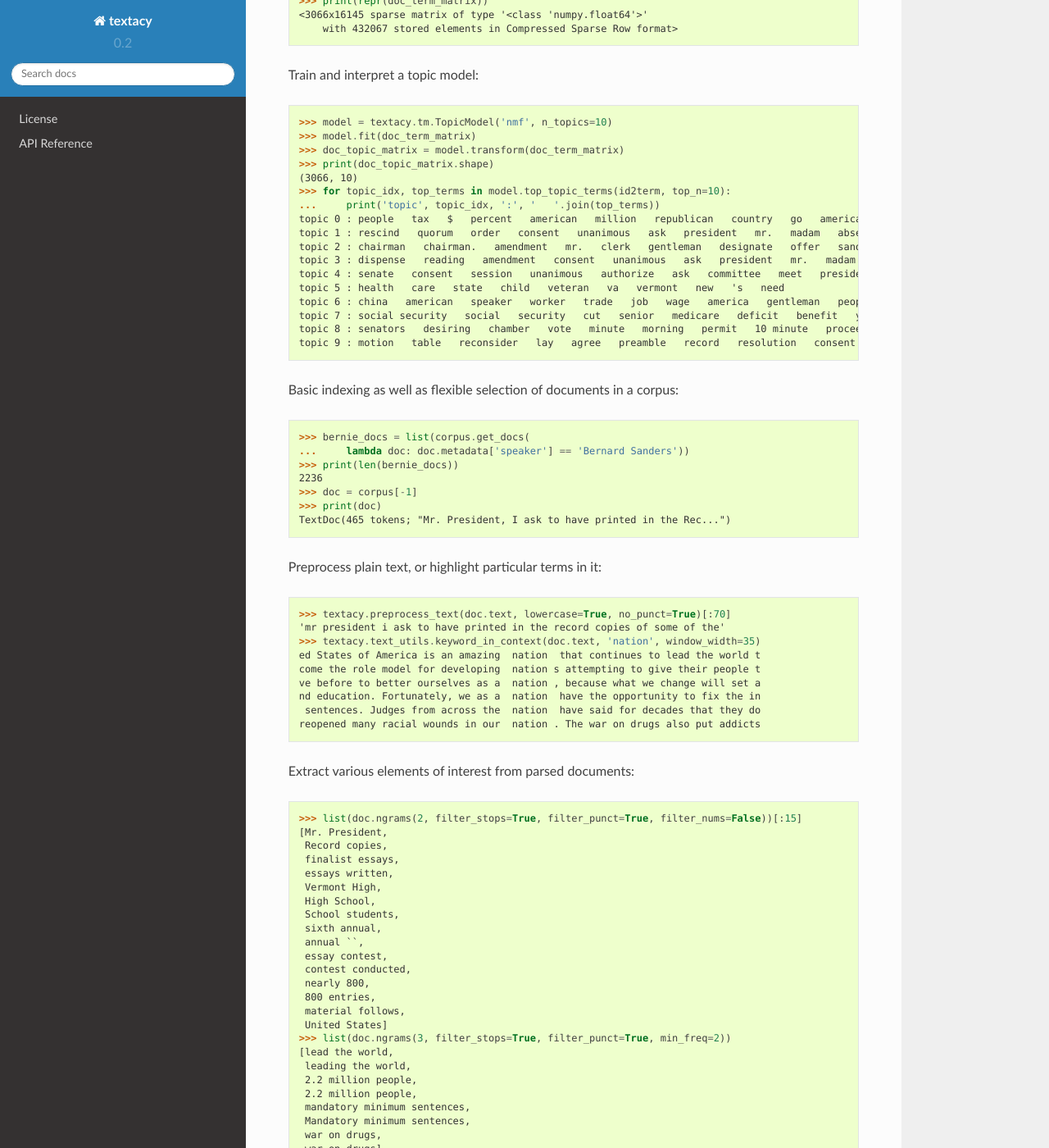
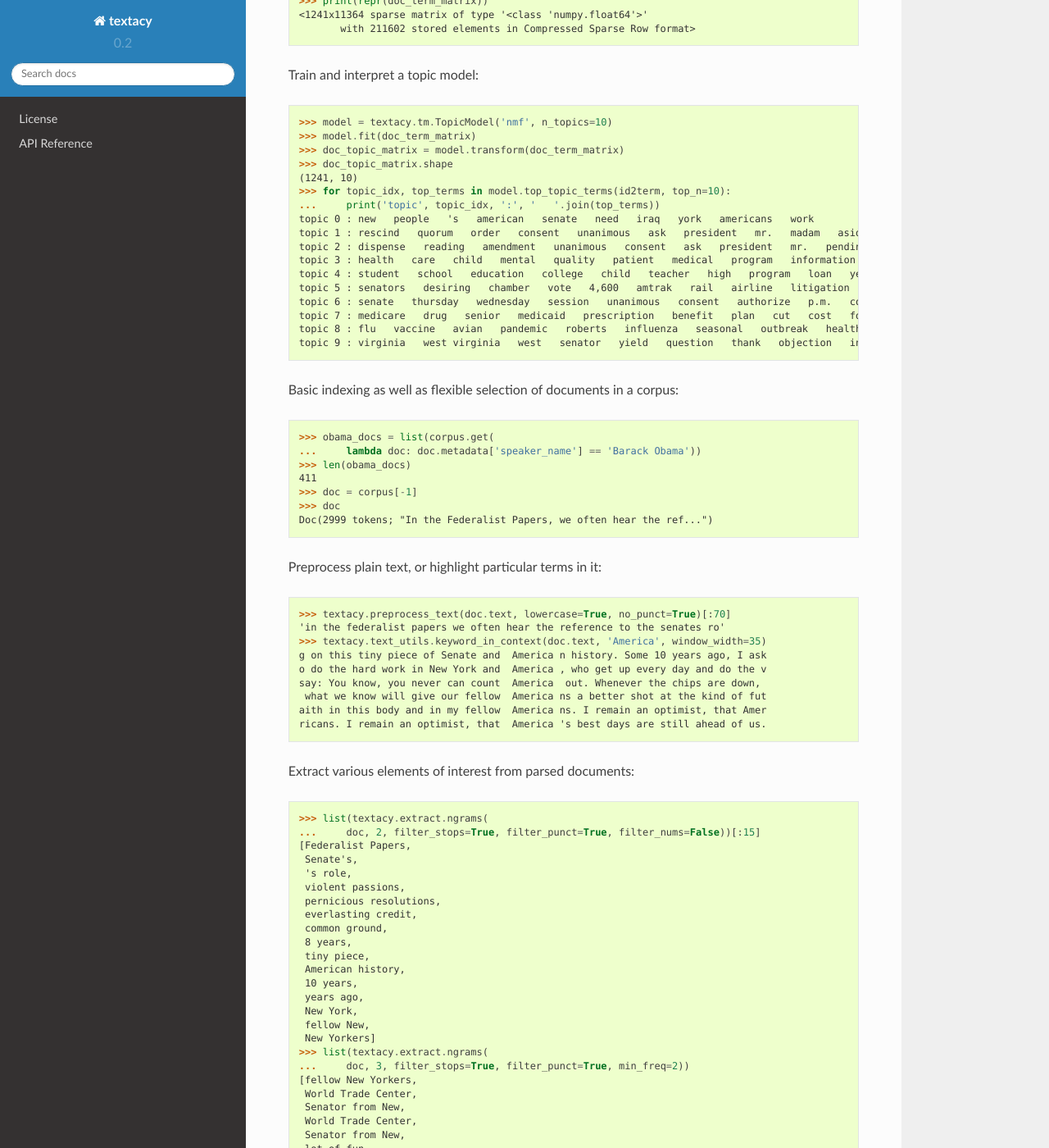
Before and after one commit to chartbeat-labs/textacy, a Sphinx documentation site: the page built from docs/source/index.rst, in a window 1280 px wide and 1400 px high, scrolled down 1508 px. Shown: the whole window at 82% size. Built offline with Sphinx 7.4.7 and the Read the Docs theme 2.0.0, drawn with Linux system fonts in a browser that asks for light colours; some of the changed text lies outside the part shown.

Commit message:
Updated main README and usage example
- also fixed some docstring object referencing issues

```diff
--- a/docs/source/index.rst
+++ b/docs/source/index.rst
@@ -2,24 +2,21 @@
 textacy: higher-level NLP built on spaCy
 ========================================
 
-``textacy`` is a Python library for performing higher-level natural language processing (NLP) tasks, built on the high-performance `spaCy <https://spacy.io/>`_ library. With the basics --- tokenization, part-of-speech tagging, dependency parsing, etc. --- offloaded to another library, ``textacy`` focuses on tasks facilitated by the ready availability of tokenized, POS-tagged, and parsed text.
+``textacy`` is a Python library for performing higher-level natural language processing (NLP) tasks, built on the high-performance spaCy_ library. With the basics --- tokenization, part-of-speech tagging, dependency parsing, etc. --- offloaded to another library, ``textacy`` focuses on tasks facilitated by the ready availability of tokenized, POS-tagged, and parsed text.
 
 
 Features
 --------
 
-- Stream text, json, and spaCy binary data to and from disk
+- Stream text, json, csv, and spaCy binary data to and from disk
 - Clean and normalize raw text, *before* analyzing it
-- Streaming readers for Wikipedia and Reddit, plus the bundled "Bernie & Hillary" corpus
-- Easy access to and filtering of basic linguistic elements, such as words, sentences, and ngrams
-- Extraction of structured information, including named entities, acronyms and their definitions, and direct quotations
-- String, set, and document similarity metrics
-- Unsupervised key term extraction by various algorithms
-- Vectorized and semantic network representations for documents and corpora
-- ``sklearn``-style topic modeling with LSA, LDA, or NMF, with functions for interpreting the results of trained models
-- Utilities for identifying a text's language, displaying key words in context (KWIC), true-casing words, and higher-level navigation of a parse tree
-- Visualizations for topic models and semantic networks
-
+- Explore included corpora of Congressional speeches and Supreme Court decisions, or stream documents from standard Wikipedia pages and Reddit comments datasets
+- Access and filter basic linguistic elements, such as words and ngrams, noun chunks and sentences
+- Extract named entities, acronyms and their definitions, direct quotations, key terms, and more from documents
+- Compare strings, sets, and documents by a variety of similarity metrics
+- Transform documents and corpora into vectorized and semantic network representations
+- Train, interpret, visualize, and save ``sklearn``-style topic models using LSA, LDA, or NMF methods
+- Identify a text's language, display key words in context (KWIC), true-case words, and navigate a parse tree
 
 ... and more!
 
@@ -31,9 +28,9 @@ The simple way to install ``textacy`` is
 
 .. code-block:: console
 
-    $ pip install -U textacy
+    $ pip install textacy
 
-Or, download and unzip the source ``tar.gz`` from  `PyPi <https://pypi.python.org/pypi/textacy>`_, then
+Or, download and unzip the source ``tar.gz`` from  PyPi_, then
 
 .. code-block:: console
 
@@ -51,25 +48,25 @@ Efficiently stream documents from disk and into a processed corpus:
 
 .. code-block:: pycon
 
-    >>> docs = textacy.corpora.fetch_bernie_and_hillary()
+    >>> cw = textacy.corpora.CapitolWords()
+    >>> docs = cw.records(speaker_name={'Hillary Clinton', 'Barack Obama'})
     >>> content_stream, metadata_stream = textacy.fileio.split_content_and_metadata(
-    ...     docs, 'text', itemwise=False)
-    >>> corpus = textacy.TextCorpus.from_texts(
-    ...     'en', content_stream, metadata_stream, n_threads=2)
-    >>> print(corpus)
-    TextCorpus(3066 docs; 1909705 tokens)
+    ...     docs, 'text')
+    >>> corpus = textacy.Corpus('en', texts=content_stream, metadatas=metadata_stream)
+    >>> corpus
+    Corpus(1241 docs; 857058 tokens)
 
 Represent corpus as a document-term matrix, with flexible weighting and filtering:
 
 .. code-block:: pycon
 
-    >>> doc_term_matrix, id2term = corpus.as_doc_term_matrix(
-    ...     (doc.as_terms_list(words=True, ngrams=False, named_entities=True)
+    >>> doc_term_matrix, id2term = corpus.to_doc_term_matrix(
+    ...     (doc.to_terms_list(ngrams=1, named_entities=True, as_strings=True)
     ...      for doc in corpus),
     ...     weighting='tfidf', normalize=True, smooth_idf=True, min_df=2, max_df=0.95)
     >>> print(repr(doc_term_matrix))
-    <3066x16145 sparse matrix of type '<class 'numpy.float64'>'
-    	with 432067 stored elements in Compressed Sparse Row format>
+    <1241x11364 sparse matrix of type '<class 'numpy.float64'>'
+	   with 211602 stored elements in Compressed Sparse Row format>
 
 Train and interpret a topic model:
 
@@ -78,146 +75,158 @@ Train and interpret a topic model:
     >>> model = textacy.tm.TopicModel('nmf', n_topics=10)
     >>> model.fit(doc_term_matrix)
     >>> doc_topic_matrix = model.transform(doc_term_matrix)
-    >>> print(doc_topic_matrix.shape)
-    (3066, 10)
+    >>> doc_topic_matrix.shape
+    (1241, 10)
     >>> for topic_idx, top_terms in model.top_topic_terms(id2term, top_n=10):
     ...     print('topic', topic_idx, ':', '   '.join(top_terms))
-    topic 0 : people   tax   $   percent   american   million   republican   country   go   americans
-    topic 1 : rescind   quorum   order   consent   unanimous   ask   president   mr.   madam   absence
-    topic 2 : chairman   chairman.   amendment   mr.   clerk   gentleman   designate   offer   sanders   vermont
-    topic 3 : dispense   reading   amendment   consent   unanimous   ask   president   mr.   madam   pending
-    topic 4 : senate   consent   session   unanimous   authorize   ask   committee   meet   president   a.m.
-    topic 5 : health   care   state   child   veteran   va   vermont   new   's   need
-    topic 6 : china   american   speaker   worker   trade   job   wage   america   gentleman   people
-    topic 7 : social security   social   security   cut   senior   medicare   deficit   benefit   year   cola
-    topic 8 : senators   desiring   chamber   vote   minute   morning   permit   10 minute   proceed   speak
-    topic 9 : motion   table   reconsider   lay   agree   preamble   record   resolution   consent   print
+    topic 0 : new   people   's   american   senate   need   iraq   york   americans   work
+    topic 1 : rescind   quorum   order   consent   unanimous   ask   president   mr.   madam   aside
+    topic 2 : dispense   reading   amendment   unanimous   consent   ask   president   mr.   pending   aside
+    topic 3 : health   care   child   mental   quality   patient   medical   program   information   family
+    topic 4 : student   school   education   college   child   teacher   high   program   loan   year
+    topic 5 : senators   desiring   chamber   vote   4,600   amtrak   rail   airline   litigation   expedited
+    topic 6 : senate   thursday   wednesday   session   unanimous   consent   authorize   p.m.   committee   ask
+    topic 7 : medicare   drug   senior   medicaid   prescription   benefit   plan   cut   cost   fda
+    topic 8 : flu   vaccine   avian   pandemic   roberts   influenza   seasonal   outbreak   health   cdc
+    topic 9 : virginia   west virginia   west   senator   yield   question   thank   objection   inquiry   massachusetts
 
 Basic indexing as well as flexible selection of documents in a corpus:
 
 .. code-block:: pycon
 
-    >>> bernie_docs = list(corpus.get_docs(
-    ...     lambda doc: doc.metadata['speaker'] == 'Bernard Sanders'))
-    >>> print(len(bernie_docs))
-    2236
+    >>> obama_docs = list(corpus.get(
+    ...     lambda doc: doc.metadata['speaker_name'] == 'Barack Obama'))
+    >>> len(obama_docs)
+    411
     >>> doc = corpus[-1]
-    >>> print(doc)
-    TextDoc(465 tokens; "Mr. President, I ask to have printed in the Rec...")
+    >>> doc
+    Doc(2999 tokens; "In the Federalist Papers, we often hear the ref...")
 
 Preprocess plain text, or highlight particular terms in it:
 
 .. code-block:: pycon
 
     >>> textacy.preprocess_text(doc.text, lowercase=True, no_punct=True)[:70]
-    'mr president i ask to have printed in the record copies of some of the'
-    >>> textacy.text_utils.keyword_in_context(doc.text, 'nation', window_width=35)
-    ed States of America is an amazing  nation  that continues to lead the world t
-    come the role model for developing  nation s attempting to give their people t
-    ve before to better ourselves as a  nation , because what we change will set a
-    nd education. Fortunately, we as a  nation  have the opportunity to fix the in
-     sentences. Judges from across the  nation  have said for decades that they do
-    reopened many racial wounds in our  nation . The war on drugs also put addicts
+    'in the federalist papers we often hear the reference to the senates ro'
+    >>> textacy.text_utils.keyword_in_context(doc.text, 'America', window_width=35)
+    g on this tiny piece of Senate and  America n history. Some 10 years ago, I ask
+    o do the hard work in New York and  America , who get up every day and do the v
+    say: You know, you never can count  America  out. Whenever the chips are down,
+     what we know will give our fellow  America ns a better shot at the kind of fut
+    aith in this body and in my fellow  America ns. I remain an optimist, that Amer
+    ricans. I remain an optimist, that  America 's best days are still ahead of us.
 
 Extract various elements of interest from parsed documents:
 
 .. code-block:: pycon
 
-    >>> list(doc.ngrams(2, filter_stops=True, filter_punct=True, filter_nums=False))[:15]
-    [Mr. President,
-     Record copies,
-     finalist essays,
-     essays written,
-     Vermont High,
-     High School,
-     School students,
-     sixth annual,
-     annual ``,
-     essay contest,
-     contest conducted,
-     nearly 800,
-     800 entries,
-     material follows,
-     United States]
-    >>> list(doc.ngrams(3, filter_stops=True, filter_punct=True, min_freq=2))
-    [lead the world,
-     leading the world,
-     2.2 million people,
-     2.2 million people,
-     mandatory minimum sentences,
-     Mandatory minimum sentences,
-     war on drugs,
-     war on drugs]
-    >>> list(doc.named_entities(drop_determiners=True, bad_ne_types='numeric'))
-    [Record,
-     Vermont High School,
-     United States of America,
-     Americans,
-     U.S.,
-     U.S.,
-     African American]
-    >>> pattern = textacy.regexes_etc.POS_REGEX_PATTERNS['en']['NP']
-    >>> print(pattern)
+    >>> list(textacy.extract.ngrams(
+    ...     doc, 2, filter_stops=True, filter_punct=True, filter_nums=False))[:15]
+    [Federalist Papers,
+     Senate's,
+     's role,
+     violent passions,
+     pernicious resolutions,
+     everlasting credit,
+     common ground,
+     8 years,
+     tiny piece,
+     American history,
+     10 years,
+     years ago,
+     New York,
+     fellow New,
+     New Yorkers]
+    >>> list(textacy.extract.ngrams(
+    ...     doc, 3, filter_stops=True, filter_punct=True, min_freq=2))
+    [fellow New Yorkers,
+     World Trade Center,
+     Senator from New,
+     World Trade Center,
+     Senator from New,
+     lot of fun,
+     fellow New Yorkers,
+     lot of fun]
+    >>> list(textacy.extract.named_entities(
+    ...     doc, drop_determiners=True, exclude_types='numeric'))[:10]
+    [Senate,
+     Senate,
+     American,
+     New York,
+     New Yorkers,
+     Senate,
+     Barbara Mikulski,
+     Senate,
+     Pennsylvania Avenue,
+     Senate]
+    >>> pattern = textacy.constants.POS_REGEX_PATTERNS['en']['NP']
+    >>> pattern
     <DET>? <NUM>* (<ADJ> <PUNCT>? <CONJ>?)* (<NOUN>|<PROPN> <PART>?)+
-    >>> list(doc.pos_regex_matches(pattern))[-10:]
-    [experiment,
-     many racial wounds,
-     our nation,
-     The war,
-     drugs,
-     addicts,
-     bars,
-     addiction,
-     the problem,
-     a mental health issue]
-    >>> list(doc.semistructured_statements('it', cue='be'))
-    [(it, is, important to humanize these statistics),
-     (It, is, the third highest state expenditure, behind health care and education),
-     (it, is, ; a mental health issue)]
-    >>> doc.key_terms(algorithm='textrank', n=5)
-    [('nation', 0.04315758994993049),
-     ('world', 0.030590559641614556),
-     ('incarceration', 0.029577233127175532),
-     ('problem', 0.02411902162606202),
-     ('people', 0.022631145896105508)]
+    >>> list(textacy.extract.pos_regex_matches(doc, pattern))[:10]
+    [the Federalist Papers,
+     the reference,
+     the Senate's role,
+     the consequences,
+     sudden and violent passions,
+     intemperate and pernicious resolutions,
+     the everlasting credit,
+     wisdom,
+     our Founders,
+     an effort]
+    >>> list(textacy.extract.semistructured_statements(doc, 'I', cue='be'))
+    [(I, was, on the other end of Pennsylvania Avenue),
+     (I, was, , a very new Senator, and my city and my State had been devastated),
+     (I, am, grateful to have had Senator Schumer as my partner and my ally),
+     (I, am, very excited about what can happen in the next 4 years),
+     (I, been, a New Yorker, but I know I always will be one)]
+    >>> textacy.keyterms.textrank(doc, n_keyterms=10)
+    [('day', 0.01608508275877894),
+     ('people', 0.015079868730811194),
+     ('year', 0.012330783590843065),
+     ('way', 0.011732786337383587),
+     ('colleague', 0.010794482493897155),
+     ('new', 0.0104941198408241),
+     ('time', 0.010016582029543003),
+     ('work', 0.0096498231660789),
+     ('lot', 0.008960478625039818),
+     ('great', 0.008552318032915361)]
 
 Compute common statistical attributes of a text:
 
 .. code-block:: pycon
 
-    >>> doc.readability_stats
-    {'automated_readability_index': 11.67580188679245,
-     'coleman_liau_index': 10.89927271226415,
-     'flesch_kincaid_grade_level': 10.711962264150948,
-     'flesch_readability_ease': 56.022660377358505,
-     'gunning_fog_index': 13.857358490566037,
-     'n_chars': 2026,
-     'n_polysyllable_words': 57,
-     'n_sents': 20,
-     'n_syllables': 648,
-     'n_unique_words': 228,
-     'n_words': 424,
-     'smog_index': 12.773325707644965}
+    >>> textacy.text_stats.readability_stats(doc)
+    {'automated_readability_index': 12.549920902265107,
+     'coleman_liau_index': 9.882109957869638,
+     'flesch_kincaid_grade_level': 10.65744148341702,
+     'flesch_readability_ease': 63.02302106124765,
+     'gunning_fog_index': 13.493768200349448,
+     'n_chars': 11498,
+     'n_polysyllable_words': 222,
+     'n_sents': 101,
+     'n_syllables': 3525,
+     'n_unique_words': 1107,
+     'n_words': 2516,
+     'smog_index': 11.598657798783282}
 
-Count terms individually, and represent documents as a bag of terms with flexible weighting and inclusion criteria:
+Count terms individually, and represent documents as a bag-of-terms with flexible weighting and inclusion criteria:
 
 .. code-block:: pycon
 
-    >>> doc.term_count('nation')
-    6
-    >>> bot = doc.as_bag_of_terms(weighting='tf', normalized=False, lemmatize='auto', ngram_range=(1, 1))
-    >>> [(doc.spacy_stringstore[term_id], count)
-    ...  for term_id, count in bot.most_common(n=10)]
-    [('nation', 6),
-     ('world', 4),
-     ('incarceration', 4),
-     ('people', 3),
-     ('mandatory minimum', 3),
-     ('lead', 3),
-     ('minimum', 3),
-     ('problem', 3),
-     ('mandatory', 3),
-     ('drug', 3)]
+    >>> doc.count('America')
+    3
+    >>> bot = doc.to_bag_of_terms(ngrams={2, 3}, as_strings=True)
+    >>> sorted(bot.items(), key=lambda x: x[1], reverse=True)[:10]
+    [('new york', 18),
+     ('senate', 8),
+     ('first', 6),
+     ('state', 4),
+     ('9/11', 3),
+     ('look forward', 3),
+     ('america', 3),
+     ('new yorkers', 3),
+     ('chuck', 3),
+     ('lot of fun', 2)]
 
 
 Project Links
```
Also changed, not shown: other parts of docs/source/index.rst (+4 -0 lines), README.rst (+148 -135 lines), 2 other files.
